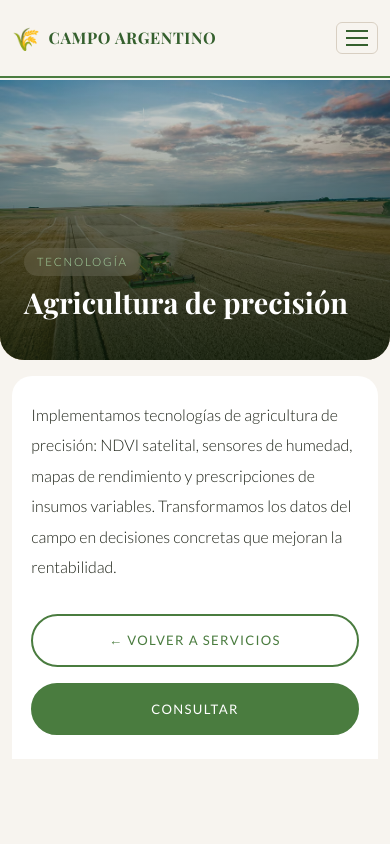
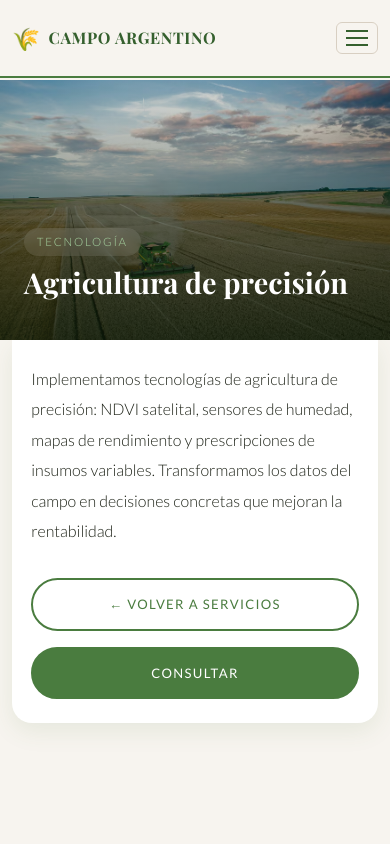
Before and after one commit to JoacoAutilio/campo-argentino, a React (Vite) app: page /servicios/agricultura-de-precision in a window 390 px wide. Shown: the top 844 px of the page. Built offline with nearby package versions, Linux system fonts and the light colour scheme; a web font is replaced by a local one.

Commit message:
arreglando imagenes

```diff
--- a/src/App.jsx
+++ b/src/App.jsx
@@ -111,7 +111,7 @@ export const serviciosData = [
   {
     id: 'agricultura-de-precision',
     title: 'Agricultura de precisión',
-    imagePosition: 'center 70%',
+    imagePosition: 'center 80%',
     category: 'Tecnología',
     description: 'Drones, sensores remotos y mapas de rendimiento para decisiones basadas en datos.',
     detalle: 'Implementamos tecnologías de agricultura de precisión: NDVI satelital, sensores de humedad, mapas de rendimiento y prescripciones de insumos variables. Transformamos los datos del campo en decisiones concretas que mejoran la rentabilidad.',
--- a/src/styles/ServicioDetalle.css
+++ b/src/styles/ServicioDetalle.css
@@ -26,10 +26,11 @@
   .cv-detalle-hero {
     height: auto;
     min-height: unset;
+    border-radius: 0;
   }
   .cv-detalle-hero__img {
     height: auto;
-    max-height: 280px;
+    max-height: 260px;
     width: 100%;
     object-fit: cover;
     object-position: center center;
@@ -70,9 +71,9 @@
 @media (max-width: 600px) {
   .cv-detalle-body {
     padding: 1.5rem 1.2rem;
-    margin: 1rem 0 0;
-    border-radius: 20px 20px 0 0;
-    box-shadow: none;
+    margin: 0;
+    border-radius: 0 0 20px 20px;
+    box-shadow: 0 8px 24px rgba(74, 124, 63, 0.1);
   }
 }
 
```
